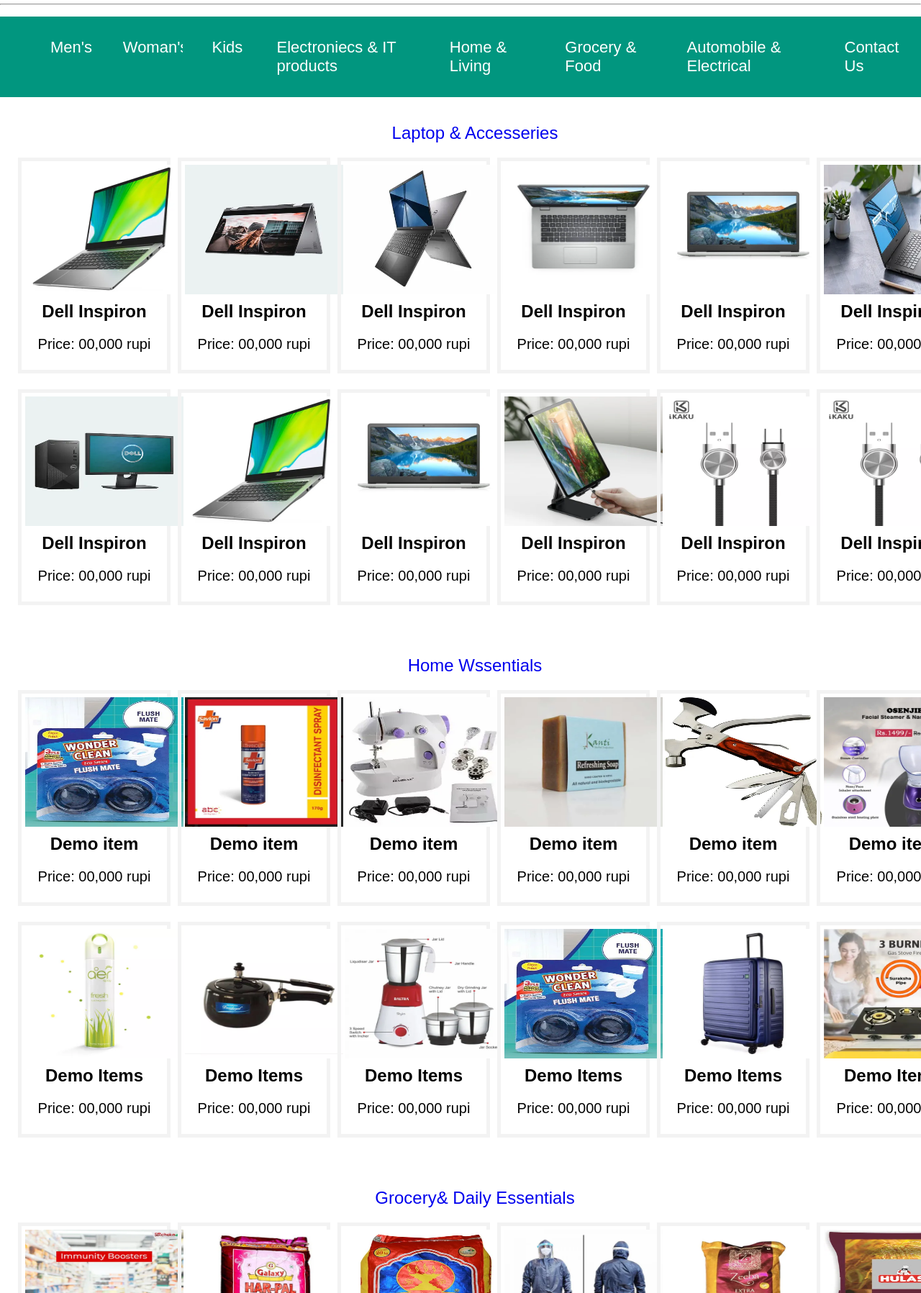
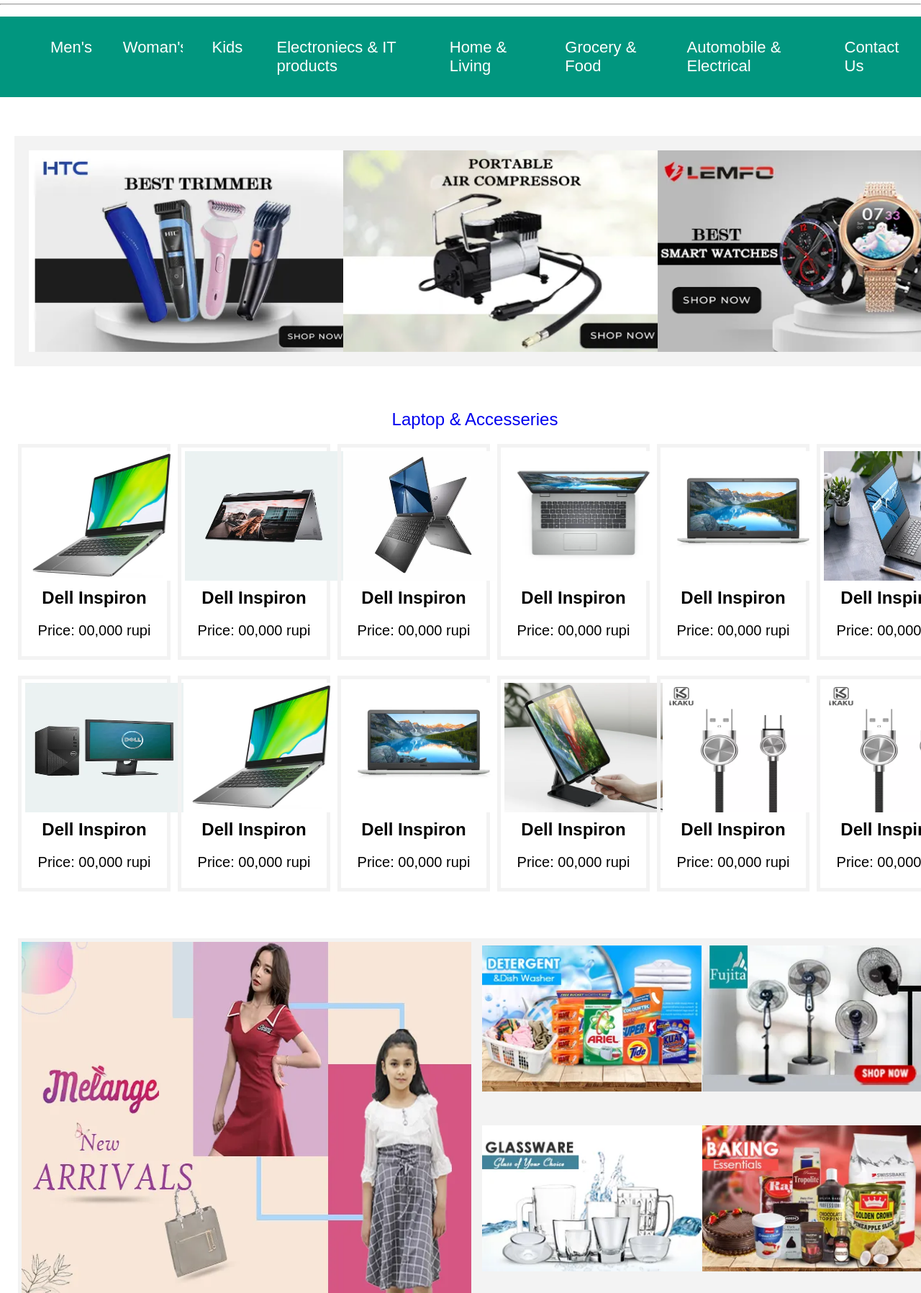
Before and after one commit to mehedih99/Socheko, a plain HTML site: page index.html in a window 1280 px wide. Shown: the part 103-1900 px from the top of the page at 72% size. Drawn offline with Linux system fonts and the light colour scheme.

Commit message:
3rd push

```diff
--- a/assets/css/style.css
+++ b/assets/css/style.css
@@ -83,7 +83,58 @@
     border-radius: 20%;
 }
 /* ================menu finished============== */
+/* ================Section1================= */
+.section1{
+    width: 100%;
+}
+.secitems{
+    background-color: #F3F3F3 ;
+    height: 320px;
+    display: flex;
+}
+.secitem{
+    width: 31%;
+    background-color: rgb(25, 32, 46);
+    margin: 20px;
+}
+.secitem img{
+    width: 464px;
+    height: 280px;
+}
 
+
+/* ================Section2================= */
+.section2{
+    height: 500px;
+    width: 100%;
+}
+.secitems2{
+    background-color: #F3F3F3 ;
+    display: flex;
+    margin: 5px;
+}
+.secitemp1{
+    width: 50%;
+    margin: 5px;
+    display: flex;
+
+}
+.secitempp1{
+    height:490px;
+    width: 49%;
+}
+.secitempp2{
+    height:245px;
+    width: 99.5%;
+    margin: 5px;
+}
+.secitempp2 img{
+    width: 100%;
+
+}
+.secitemp1 img{
+    width: 100%;
+}
 /* ==============products================ */
 section{
     padding: 10px;
@@ -137,12 +188,13 @@
 .itemstitle a{
     text-decoration: none;
 }
-/* ================== Section1 finished ============== */
+
 /* ================footer start================ */
 .footer{
     width: 100%;
     background-color: #E4E4E4 ;
     display: flex;
+    margin: 5px 20px;
 }
 .ftrsec{
     width: 20%;
@@ -162,3 +214,10 @@
     color:#01967F;
 
 }
+.footerfinal{
+    width: 100%;
+    margin: 5px 20px;
+    background-color: #E4E4E4;
+    color: #01967F;
+    padding: 10px;
+}
--- a/index.html
+++ b/index.html
@@ -48,6 +48,23 @@
 
         <!--- ======================Slider======================-->
         <!-- ================================================= -->
+        <!-- ======================section1====================== -->
+        <br/>
+        <section class="section1">
+            <div class="secitems">
+                <div class="secitem">
+                    <img src="assets/img/section1/1.webp"/>
+                </div>
+                <div class="secitem">
+                    <img src="assets/img/section1/2.webp"/>
+                </div>
+                <div class="secitem">
+                    <img src="assets/img/section1/3.webp"/>
+                </div>
+            </div>
+        </section>
+            <!-- ===================section1 finished================== -->
+
 
             <!-- ============== laptop and Accesseries============== -->
 
@@ -170,6 +187,35 @@
             </div>
         </section>
 
+
+                <!-- ======================section2====================== -->
+                <section class="section2">
+                    <div class="secitems2">
+                        <div class="secitemp1">
+                            <img src="assets/img/section2/1.webp"/>
+                        </div>
+                        <div class="secitemp1">
+                                <div class="secitempp1">
+                                    <div class="secitempp2">
+                                        <img src="assets/img/section2/2.webp"/>
+                                    </div>
+                                    <div class="secitempp2">
+                                        <img src="assets/img/section2/3.webp"/>
+                                    </div>
+                                </div>
+                                <div class="secitempp1">
+                                    <div class="secitempp2">
+                                        <img src="assets/img/section2/4.webp"/>
+                                    </div>
+                                    <div class="secitempp2">
+                                        <img src="assets/img/section2/5.webp"/>
+                                </div>
+                            </div>
+                        </div>
+                    </div>
+                </section>
+                    <!-- ===================section2 finished================== -->
+
         <!-- ==============Home Essentials======================== -->
 
 
@@ -291,6 +337,22 @@
                 </div>
             </div>
         </section>
+        <br/>
+                <!-- ======================section1====================== -->
+                <section class="section1">
+                    <div class="secitems">
+                        <div class="secitem">
+                            <img src="assets/img/section3/1.webp"/>
+                        </div>
+                        <div class="secitem">
+                            <img src="assets/img/section3/2.webp"/>
+                        </div>
+                        <div class="secitem">
+                            <img src="assets/img/section3/3.webp"/>
+                        </div>
+                    </div>
+                </section>
+                    <!-- ===================section1 finished================== -->
 
         <!-- ==============Grocry & Daily Essentials ======================== -->
 
@@ -357,7 +419,7 @@
                 <!-- ==============Kids Essentials ======================== -->
 
         <section>
-            <div class="itemstitle"> <a href="index.html">Dids Essentials</a></div>
+            <div class="itemstitle"> <a href="index.html">Kids Essentials</a></div>
             <div class="items">
                 <div class="item">
                     <div class="ppic">
@@ -415,7 +477,38 @@
                 </div>
             </div>
         </section>
+        <br/>
 
+
+
+
+                <!-- ======================section4====================== -->
+                <section class="section2">
+                    <div class="secitems2">
+                        <div class="secitemp1">
+                            <img src="assets/img/section4/1.webp"/>
+                        </div>
+                        <div class="secitemp1">
+                                <div class="secitempp1">
+                                    <div class="secitempp2">
+                                        <img src="assets/img/section4/2.webp"/>
+                                    </div>
+                                    <div class="secitempp2">
+                                        <img src="assets/img/section4/3.webp"/>
+                                    </div>
+                                </div>
+                                <div class="secitempp1">
+                                    <div class="secitempp2">
+                                        <img src="assets/img/section4/4.webp"/>
+                                    </div>
+                                    <div class="secitempp2">
+                                        <img src="assets/img/section4/5.webp"/>
+                                </div>
+                            </div>
+                        </div>
+                    </div>
+                </section>
+                    <!-- ===================section2 finished================== -->
 
                 <!-- ==============Cleaning & Toiletries======================== -->
 
@@ -600,6 +693,7 @@
                 </div>
             </div>
         </section>
+        <br/>
 
 
         <!-- =====================Footer Section start===================== -->
@@ -649,6 +743,10 @@
                 </ul>
             </div>
         </div>
-
+        <!-- =====================footer final section================== -->
+        <div class="footerfinal">
+            <p>Copyright © 2014 - 2021 Socheko.com. All Rights Reserved. </p>
+            <p>Designed By Mehedi Hasan (Prince) Serve Human Foundation . Wdd(B-3) Roll-149</p>
+        </div>
     </body>
 </html>
```
